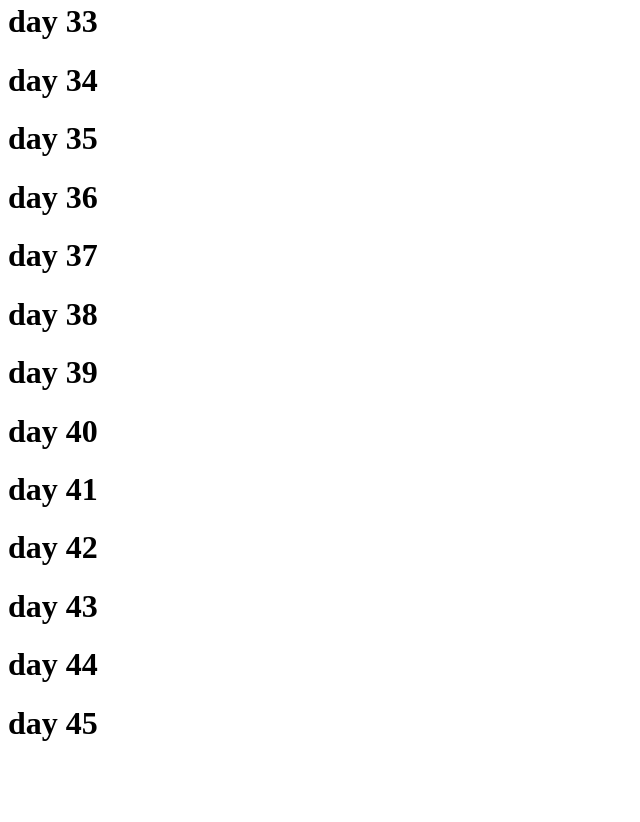
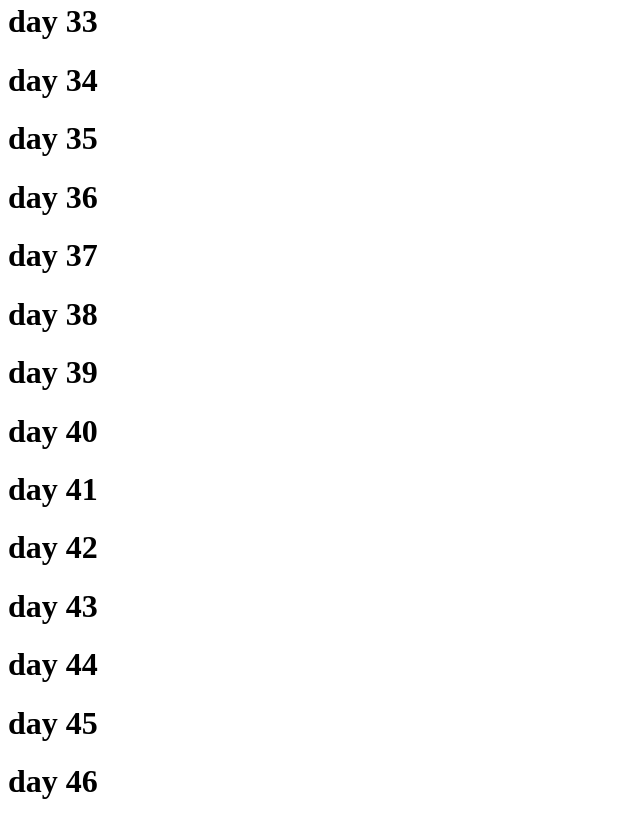
Before and after one commit to rahmanovdev/30Github, a plain HTML site: page index.html in a window 1280 px wide. Shown: the part 1888-2710 px from the top of the page, without its empty margins (0-640 px from the left). Before the commit the page ends 2651 px from the top, so only its background shows below. Drawn offline with Linux system fonts and the light colour scheme.

Commit message:
feat: add

```diff
--- a/index.html
+++ b/index.html
@@ -51,5 +51,6 @@
       <h1>day 43</h1>
       <h1>day 44</h1>
       <h1>day 45</h1>
+      <h1>day 46</h1>
   </body>
 </html>
```
